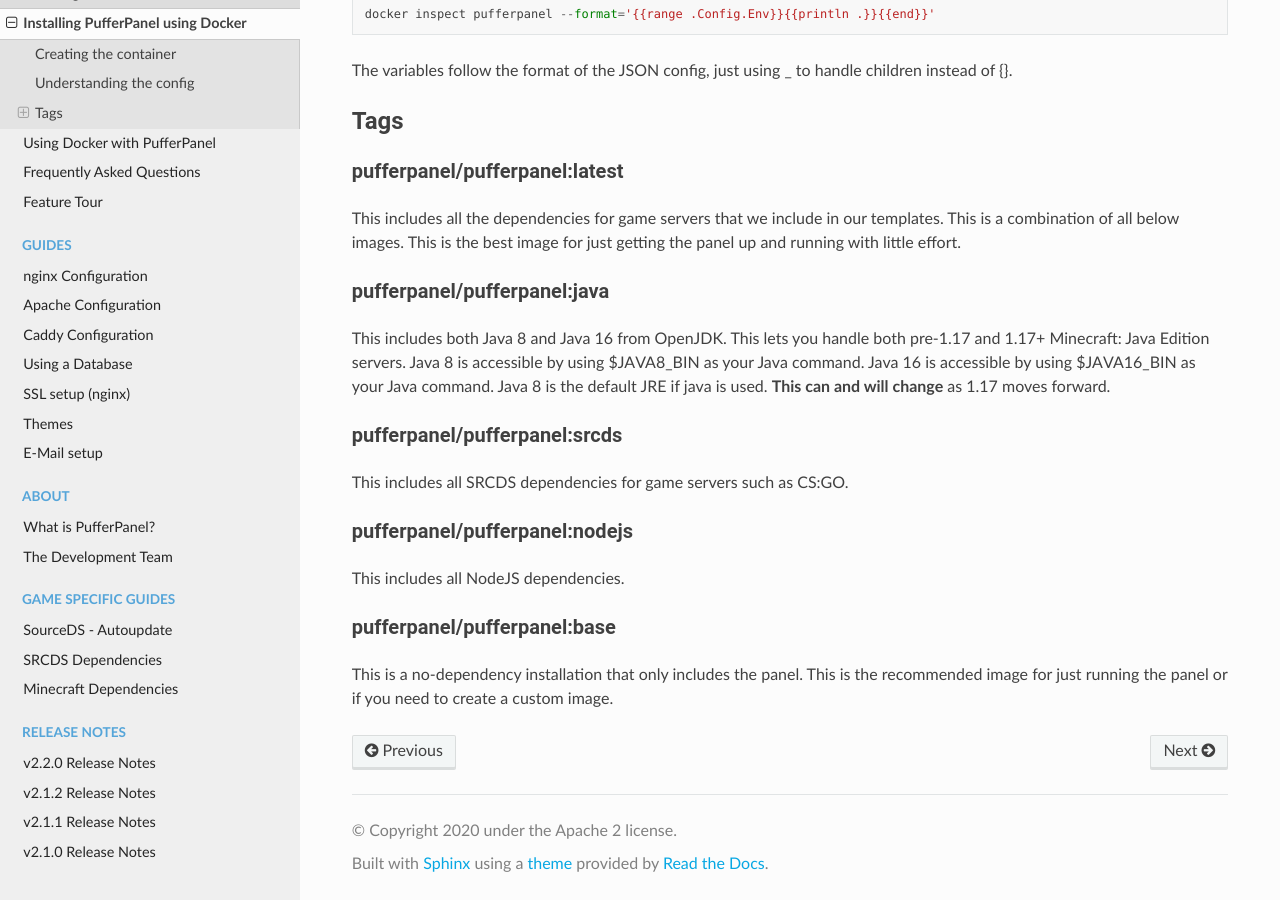
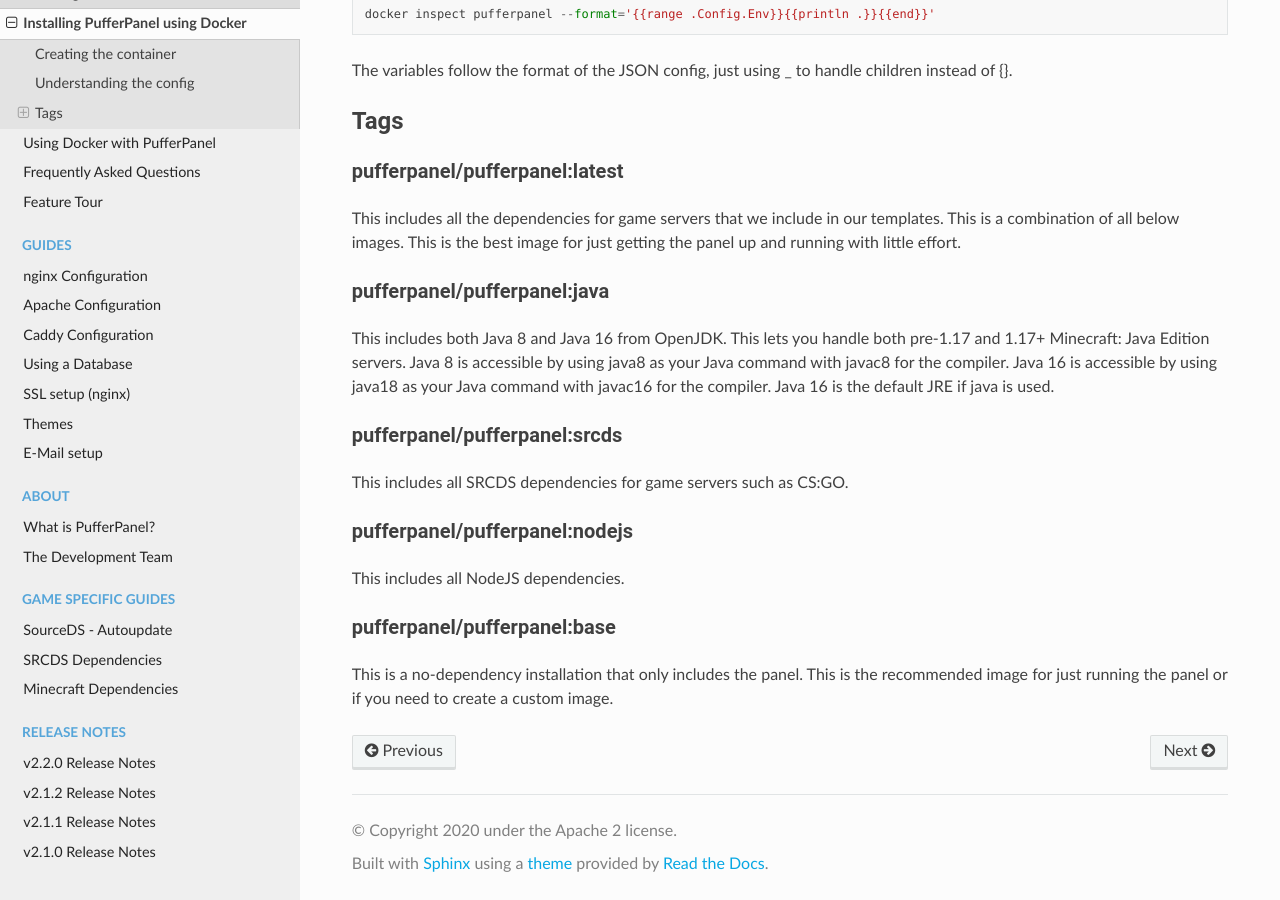
Before and after one commit to pufferpanel/documentation, a Sphinx documentation site: the page built from source/installing-docker.rst, in a window 1280 px wide and 900 px high, scrolled down 612 px. Built offline with Sphinx 7.4.7 and the Read the Docs theme 2.0.0, drawn with Linux system fonts in a browser that asks for light colours.

Commit message:
Update installing-docker.rst

```diff
--- a/source/installing-docker.rst
+++ b/source/installing-docker.rst
@@ -47,9 +47,9 @@
 ^^^^^^^^^^^^^^^^^^^^^^^^^^^^
 
 This includes both Java 8 and Java 16 from OpenJDK. This lets you handle both pre-1.17 and 1.17+ Minecraft: Java Edition servers.
-Java 8 is accessible by using $JAVA8_BIN as your Java command.
-Java 16 is accessible by using $JAVA16_BIN as your Java command.
-Java 8 is the default JRE if java is used. **This can and will change** as 1.17 moves forward.
+Java 8 is accessible by using java8 as your Java command with javac8 for the compiler.
+Java 16 is accessible by using java18 as your Java command with javac16 for the compiler.
+Java 16 is the default JRE if java is used.
 
 
 pufferpanel/pufferpanel:srcds
```
